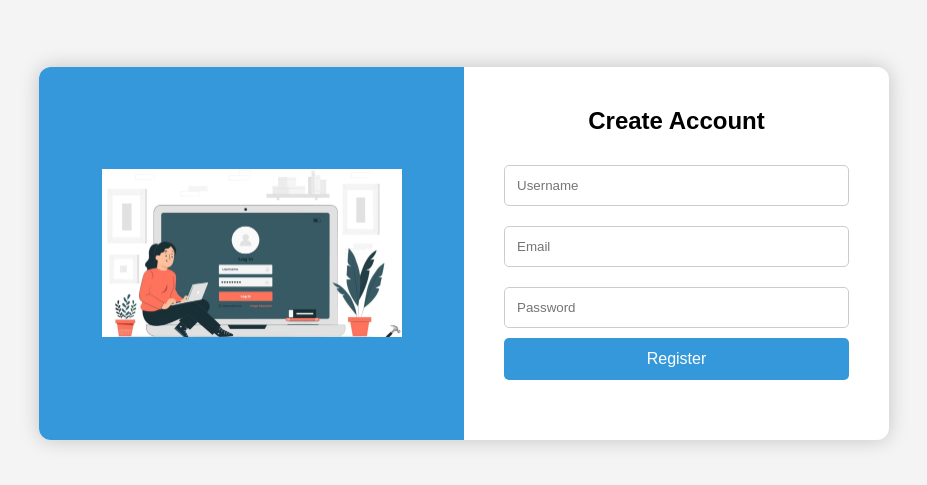
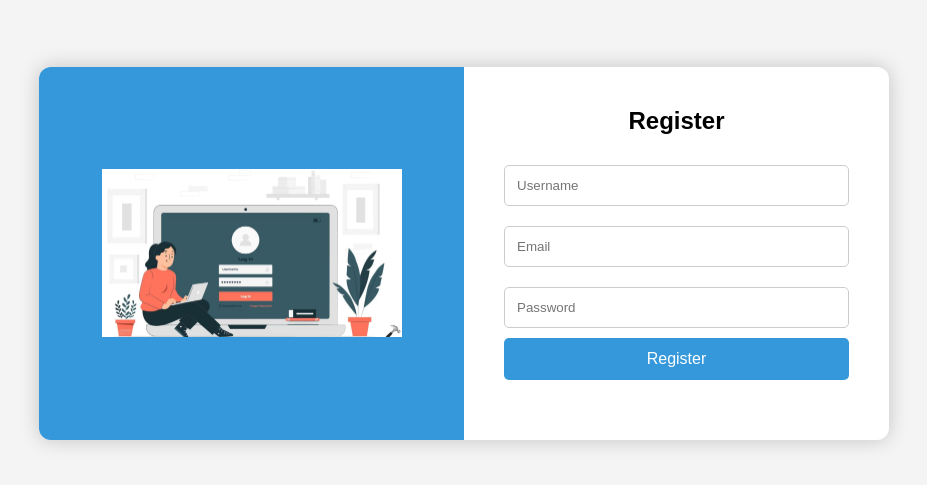
Before and after one commit to hkrrajat/login-app, a website: page public/index.html in a window 1280 px wide. Shown: the part 147-632 px from the top of the page, without its empty margins (176-1103 px from the left). Drawn offline with Linux system fonts and the light colour scheme.

Commit message:
updated to register in index.html

```diff
--- a/public/index.html
+++ b/public/index.html
@@ -21,7 +21,7 @@
 
     <div class="right">
 
-        <h2>Create Account</h2>
+        <h2>Register</h2>
 
         <form id="registerForm">
 
```
